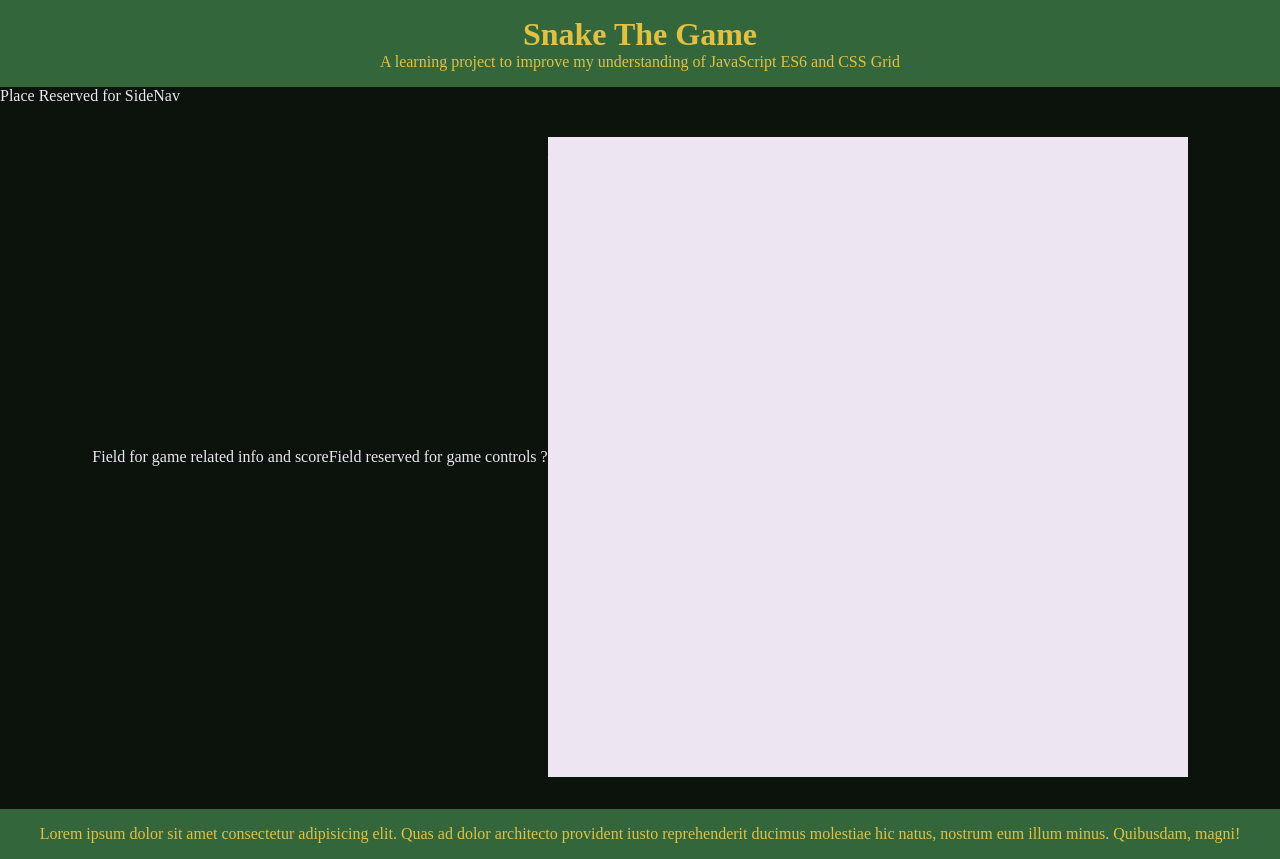
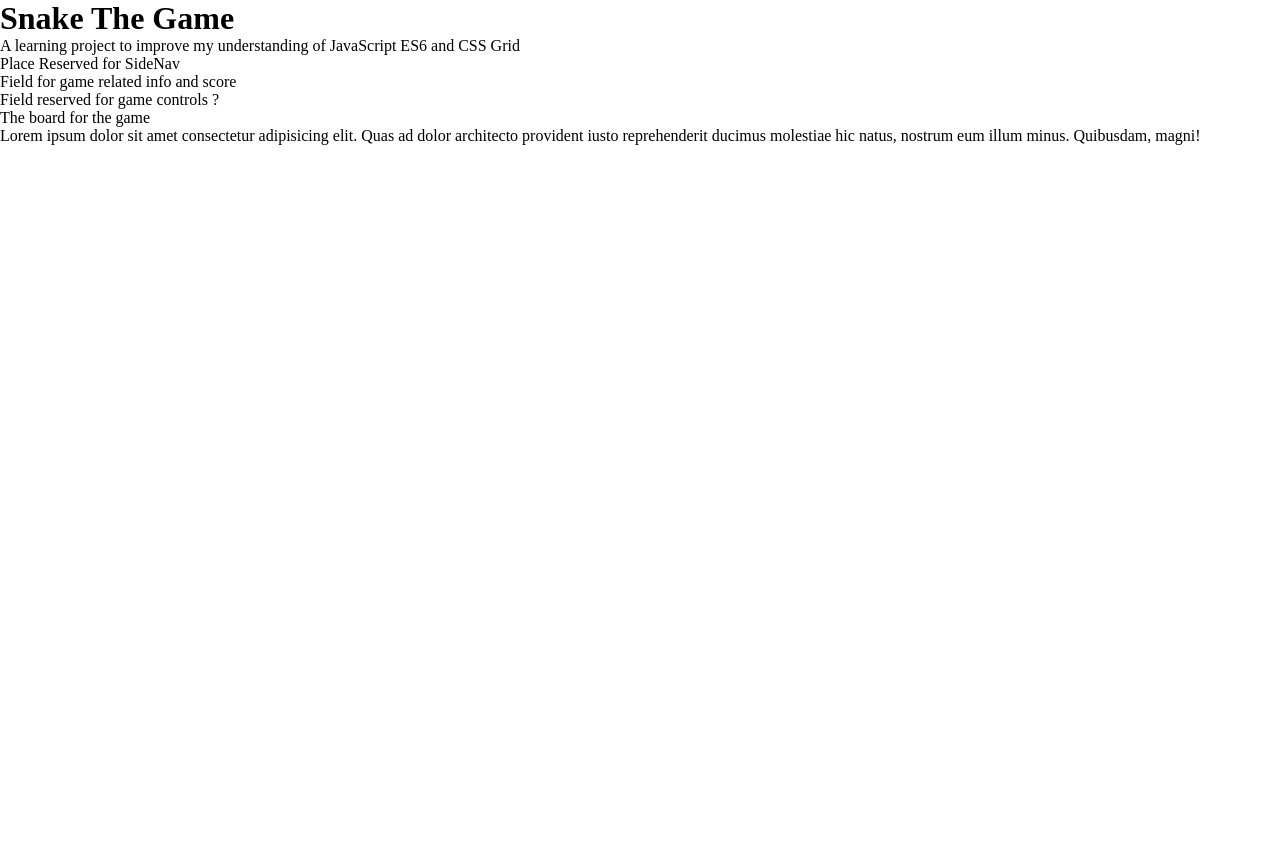
Before and after one commit to YasserB94/Snake, a plain HTML site: page index.html in a window 1280 px wide. After the commit the page ends 800 px from the top, so only its background shows below. Drawn offline with Linux system fonts and the light colour scheme.

Commit message:
Added Global CSS Resets

```diff
--- a/styles.css
+++ b/styles.css
@@ -1,58 +1,7 @@
-/*Resets*/
-*,*::after,*::before{
-    box-sizing: border-box;
+*,*::before,*::after{
     margin: 0;
     padding: 0;
     text-decoration: none;
+    list-style: none;
+    box-sizing: border-box;
 }
-:root{
-    /*Colors*/
-    --clr-black:#0C120C;
-    --clr-white:#EDE6F2;
-    --clr-yellow:#E2C044;
-    --clr-red:#FF1053;
-    --clr-green:#33673B;
-}
-
-body{
-    max-height: 100vh;
-    height: 100vh;
-    display: flex;
-    flex-direction: column;
-    justify-content: flex-start;
-    background-color: var(--clr-black);
-    color: var(--clr-white);
-}
-header,footer{
-    background-color: var(--clr-green);
-    color: var(--clr-yellow);
-    text-align: center;
-    padding: 1rem 0;
-    width: 100vw;
-}
-main{
-    display: flex;
-    justify-content: center;
-    align-items: center;
-    margin: 2rem;
-}
-.game-board{
-    height: 80vmin;
-    width: 80vmin;
-    background-color: var(--clr-white);
-    display: grid;
-    grid-template-columns: repeat(40,1fr);
-    grid-template-rows: repeat(40,1fr);
-}
-.snake{
-    background-color: var(--clr-yellow);
-    border: .25rem solid #33673B;
-}
-.food{
-    background-color:var(--clr-red);
-    border: .25rem solid #E2C044;
-    border-radius: .25rem;
-}
-footer{
-    margin-top: auto;
-}
```
